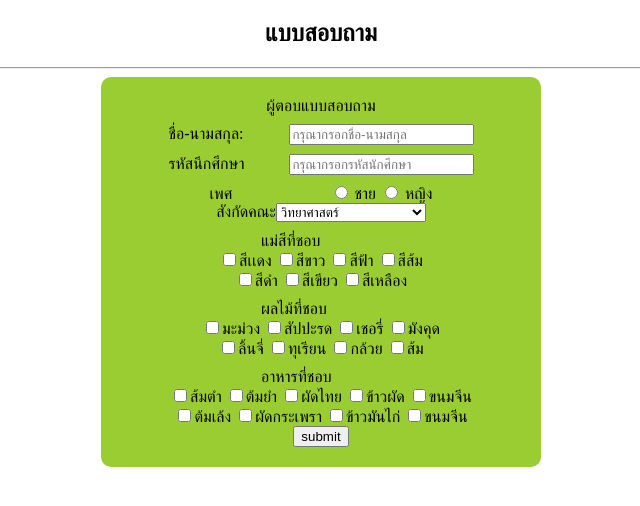
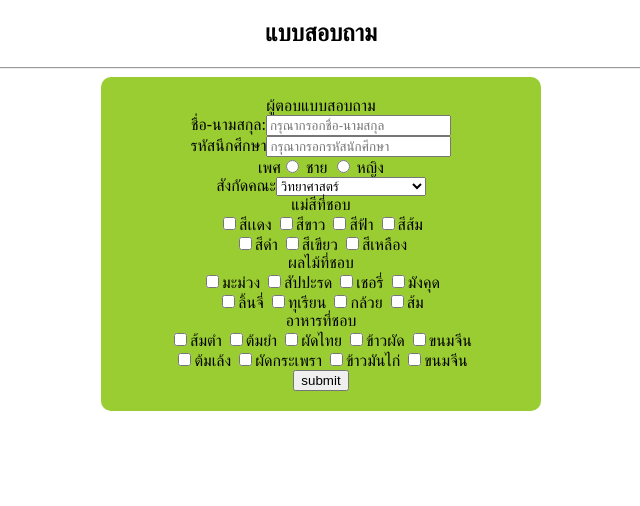
Before and after one commit to kungmin19/htmlbasic, a plain HTML site: page index.html in a window 1280 px wide. Shown: the whole page, without its empty margins (319-959 px from the left). Drawn offline with Linux system fonts and the light colour scheme.

Commit message:
delete span

```diff
--- a/index.html
+++ b/index.html
@@ -15,12 +15,6 @@
     }
     span.title {
         text-align: left;
-    }
-    span.studentID, .name, .sex, .color, .fruit, .food {
-        display: inline-block;
-        width: 120px;
-        text-align: left;
-        margin-top: 10px;
     }
     </style>
 </head>
```
